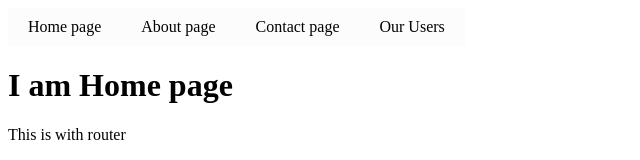
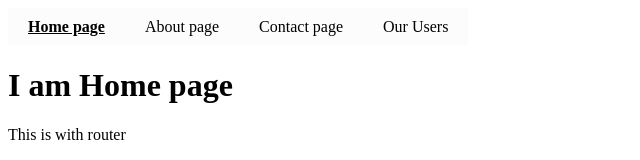
Before and after one commit to MariusCodeAcademy/type5-react-8-router, a React (Create React App) app: page / in a window 1280 px wide. Shown: the top 160 px of the page, without its empty margins (0-640 px from the left). Built offline with nearby package versions, Linux system fonts and the light colour scheme.

Commit message:
redirect

```diff
--- a/src/App.css
+++ b/src/App.css
@@ -7,6 +7,10 @@ a {
   padding: 10px 20px;
   background-color: #fcfcfc;
 }
+.nav-link.active {
+  text-decoration: underline;
+  font-weight: bold;
+}
 
 .card {
   border: 1px solid #000;
--- a/src/App.js
+++ b/src/App.js
@@ -1,4 +1,4 @@
-import { Route } from 'react-router-dom';
+import { Route, Switch, Redirect } from 'react-router-dom';
 import './App.css';
 import Navigation from './components/Navigation';
 import About from './pages/About';
@@ -6,6 +6,7 @@ import Contact from './pages/Contact';
 import Home from './pages/Home';
 import Users from './pages/Users';
 import SingleUser from './pages/SingleUser';
+import NotFound from './pages/404';
 
 // create PSL Users
 // create PSL SingleUserPage
@@ -14,6 +15,7 @@ function App() {
   return (
     <div className='App'>
       <Navigation />
+      <Switch>
         <Route path='/' exact>
           <Home />
         </Route>
@@ -23,6 +25,9 @@ function App() {
         <Route path='/contact'>
           <Contact />
         </Route>
+        <Route path='/contact-us'>
+          <Redirect to={'/contact'} />
+        </Route>
         <Route path='/users' exact>
           <Users />
         </Route>
@@ -30,6 +35,10 @@ function App() {
         <Route path='/users/:userId'>
           <SingleUser />
         </Route>
+        <Route path='*'>
+          <NotFound />
+        </Route>
+      </Switch>
     </div>
   );
 }
--- a/src/components/Navigation.jsx
+++ b/src/components/Navigation.jsx
@@ -1,4 +1,4 @@
-import { Link } from 'react-router-dom';
+import { NavLink } from 'react-router-dom';
 
 const navData = [
   {
@@ -27,9 +27,9 @@ const Navigation = () => {
   return (
     <nav>
       {navData.map((navObj) => (
-        <Link key={navObj.id} className='nav-link' to={navObj.link}>
+        <NavLink exact key={navObj.id} className='nav-link' to={navObj.link}>
           {navObj.title}
-        </Link>
+        </NavLink>
       ))}
     </nav>
   );
--- /dev/null
+++ b/src/pages/404.jsx
@@ -0,0 +1,12 @@
+import { Link } from 'react-router-dom';
+
+const NotFound = () => {
+  return (
+    <div>
+      <h1>OOps 404 page was not found</h1>
+      <Link to={'/'}>Try home page</Link>
+    </div>
+  );
+};
+
+export default NotFound;
--- a/src/pages/SingleUser.jsx
+++ b/src/pages/SingleUser.jsx
@@ -1,9 +1,10 @@
 import { useState, useEffect } from 'react';
-import { useParams } from 'react-router-dom';
+import { useParams, useHistory } from 'react-router-dom';
 import { usersDb } from './../data/db';
 
 const SingleUser = () => {
   const [currentUser, setCurrentUser] = useState({});
+  const history = useHistory();
   const { userId } = useParams();
   console.log('userId ===', userId);
 
@@ -15,10 +16,16 @@ const SingleUser = () => {
     setCurrentUser(foundUser);
   }, []);
 
+  if (!currentUser?.username) {
+    console.log('user not found');
+    // history.push('/404');
+    return <div>User not found</div>;
+  }
+
   return (
     <div>
-      <h1>{currentUser.username}</h1>
-      <p>{currentUser.bio}</p>
+      <h1>{currentUser && currentUser.username}</h1>
+      <p>{currentUser?.bio}</p>
     </div>
   );
 };
```
Lines whose indentation alone changed are shown as unchanged.
